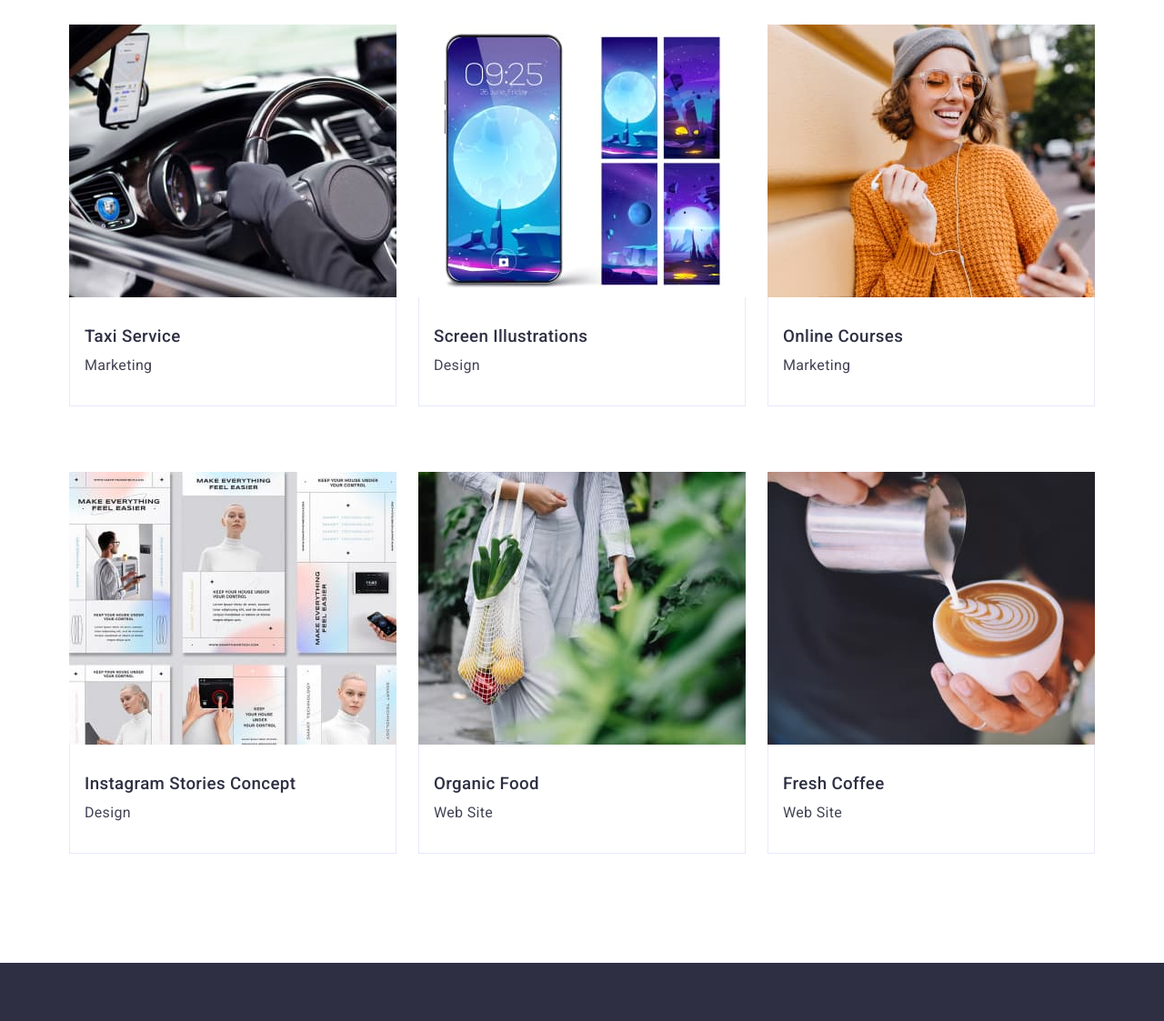
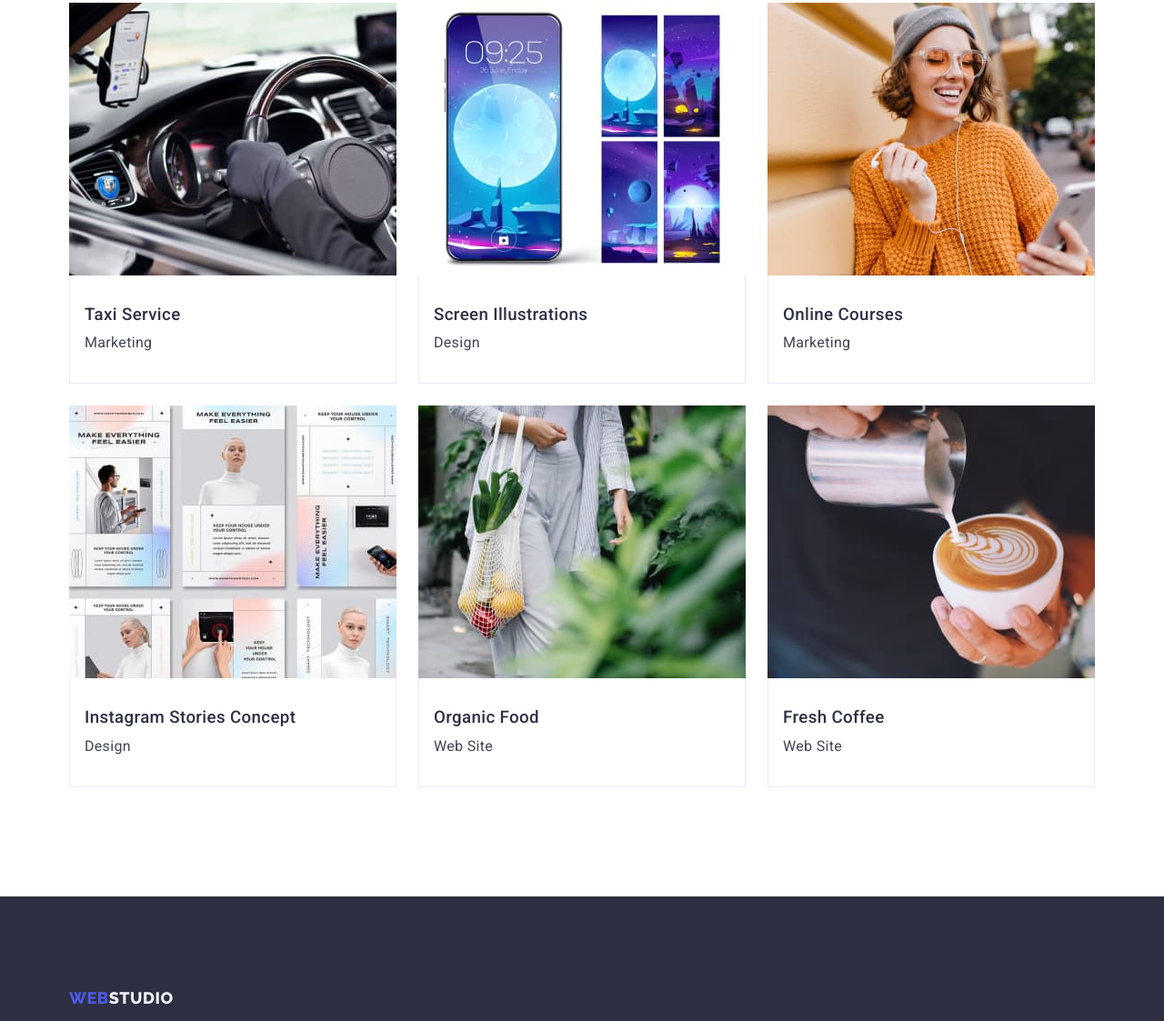
Before and after one commit to Kedrovskiy/goit-markup-hw-03, a plain HTML site: page portfolio.html in a window 1280 px wide. Shown: the part 726-1849 px from the top of the page at 91% size. Drawn offline with nearby package versions, Linux system fonts and the light colour scheme.

Commit message:
update portfolio html + css

```diff
--- a/css/styles.css
+++ b/css/styles.css
@@ -58,7 +58,8 @@ a {
   letter-spacing: 0.03em;
   text-transform: uppercase;
   color: var(--color-brand);
-  margin-top: 100px;
+  margin-bottom: 16px;
+  display: block;
 }
 
 .logo-black span {
@@ -190,7 +191,7 @@ a {
   display: flex;
   gap: 24px;
   justify-content: center;
-  padding-top: 96px;
+  margin-bottom: 72px;
 }
 
 .head-button:hover {
@@ -238,11 +239,11 @@ a {
 .our-team {
   background-color: #f4f4fd;
   padding-top: 120px;
+  padding-bottom: 120px;
 }
 .team {
   display: flex;
   gap: 24px;
-  padding-bottom: 120px;
 }
 
 .footer-text {
@@ -328,21 +329,12 @@ a {
 .gallery {
   display: flex;
   flex-wrap: wrap;
-  justify-content: center;
   gap: 24px;
-
-  padding-left: 15px;
-  padding-right: 15px;
-  padding-bottom: 120px;
 }
 
 .gallary-photo {
-  width: 360px;
-  height: 120px;
-
-  background-color: #ffffff;
-  text-align: left;
   padding-top: 32px;
+  padding-bottom: 32px;
   padding-left: 16px;
 
   border-left: 1px solid #e7e9fc;
@@ -351,7 +343,6 @@ a {
 }
 
 .gallary-cards {
-  margin-top: 48px;
 }
 
 .header {
@@ -366,9 +357,7 @@ a {
   padding: 0 15px;
 }
 
-.button-menu {
-  /* padding-top: 96px;
-  padding-bottom: 120px; */
-
-  /* margin-top: 96px; */
+.portfolio-menu {
+  padding-top: 96px;
+  padding-bottom: 120px;
 }
--- a/portfolio.html
+++ b/portfolio.html
@@ -62,9 +62,10 @@
     <main>
       <!-- Верхний блок с кнопками -->
 
-      <section class="button-menu">
+      <section class="portfolio-menu">
         <h1 style="display: none">Portfolio</h1>
-        <ul class="head-flex">
+        <div class="container">
+  <ul class="head-flex">
           <li>
             <button class="head-button" type="button">All</button>
           </li>
@@ -84,7 +85,6 @@
 
         <!-- Блок с фотографиями -->
 
-        <h2 hidden>gallery</h2>
         <ul class="gallery">
           <li>
             <a href="#">
@@ -221,6 +221,8 @@
             </a>
           </li>
         </ul>
+        </div>
+
       </section>
     </main>
 
```
Also changed, not shown: images/header-background.jpg (added), 1 other file.
